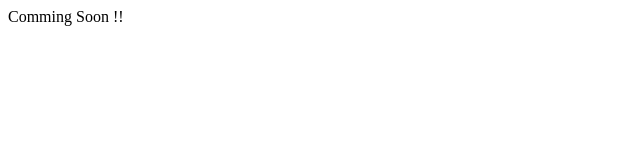
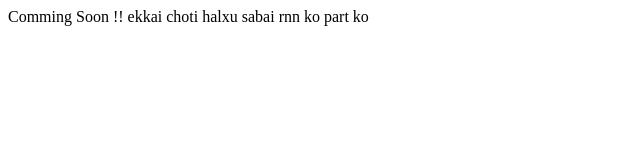
Before and after one commit to dipsankadariya/Journey-With-AI, a plain HTML site: page Deep Learning/Recurrent Neural Network(RNN)/index.html in a window 1280 px wide. Shown: the whole page, without its empty margins (0-640 px from the left). Drawn offline with Linux system fonts and the light colour scheme.

Commit message:
minor changes

```diff
--- a/Deep Learning/Recurrent Neural Network(RNN)/index.html
+++ b/Deep Learning/Recurrent Neural Network(RNN)/index.html
@@ -1 +1 @@
-<p>Comming Soon !!</p>
+<p>Comming Soon !! ekkai choti halxu sabai rnn ko part ko</p>
```
Also changed, not shown: Natural Language Processing/index.html (added).
